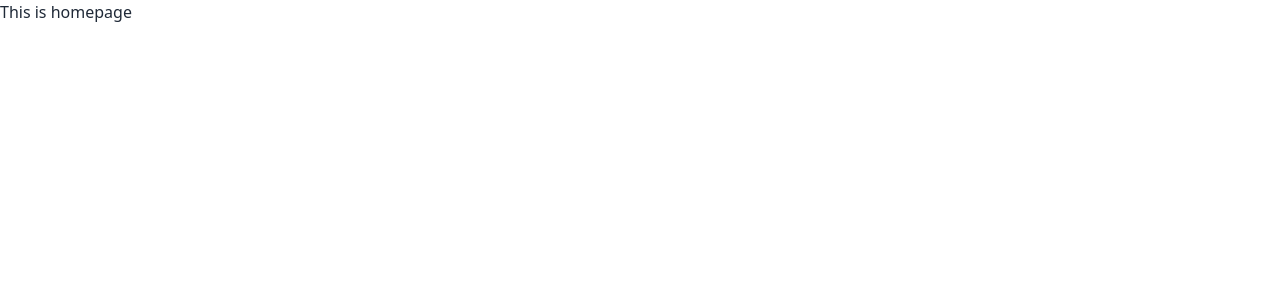
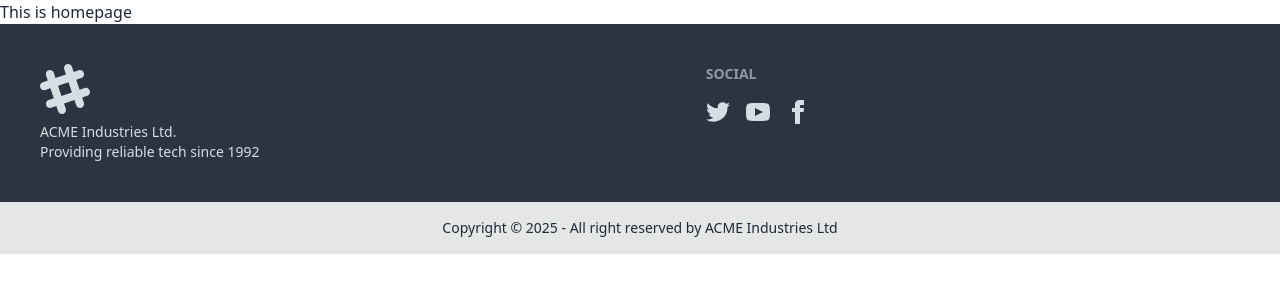
Before and after one commit to ahasan-ullah/Bistro-Boss-Client, a React (Vite) app: page / in a window 1280 px wide. Shown: the top 300 px of the page. Built offline with nearby package versions, Linux system fonts and the light colour scheme.

Commit message:
footer added

```diff
--- a/src/layout/Main.jsx
+++ b/src/layout/Main.jsx
@@ -1,9 +1,11 @@
 import { Outlet } from "react-router-dom";
+import Footer from "../pages/Shared/Footer";
 
 const Main = () => {
   return (
     <div>
       <Outlet></Outlet>
+      <Footer></Footer>
     </div>
   );
 };
--- a/src/main.jsx
+++ b/src/main.jsx
@@ -1,11 +1,13 @@
-import { StrictMode } from 'react'
-import { createRoot } from 'react-dom/client'
-import './index.css'
-import { RouterProvider } from 'react-router-dom'
-import router from './routes/Routes'
+import { StrictMode } from "react";
+import { createRoot } from "react-dom/client";
+import "./index.css";
+import { RouterProvider } from "react-router-dom";
+import router from "./routes/Routes";
 
-createRoot(document.getElementById('root')).render(
+createRoot(document.getElementById("root")).render(
   <StrictMode>
-    <RouterProvider router={router}></RouterProvider>
-  </StrictMode>,
-)
+    <div className="max-w-screen-xl mx-auto">
+      <RouterProvider router={router}></RouterProvider>
+    </div>
+  </StrictMode>
+);
--- /dev/null
+++ b/src/pages/Shared/Footer.jsx
@@ -0,0 +1,74 @@
+const Footer = () => {
+  return (
+    <footer>
+      <div className="footer bg-neutral text-neutral-content p-10">
+        <aside>
+          <svg
+            width="50"
+            height="50"
+            viewBox="0 0 24 24"
+            xmlns="http://www.w3.org/2000/svg"
+            fillRule="evenodd"
+            clipRule="evenodd"
+            className="fill-current"
+          >
+            <path d="M22.672 15.226l-2.432.811.841 2.515c.33 1.019-.209 2.127-1.23 2.456-1.15.325-2.148-.321-2.463-1.226l-.84-2.518-5.013 1.677.84 2.517c.391 1.203-.434 2.542-1.831 2.542-.88 0-1.601-.564-1.86-1.314l-.842-2.516-2.431.809c-1.135.328-2.145-.317-2.463-1.229-.329-1.018.211-2.127 1.231-2.456l2.432-.809-1.621-4.823-2.432.808c-1.355.384-2.558-.59-2.558-1.839 0-.817.509-1.582 1.327-1.846l2.433-.809-.842-2.515c-.33-1.02.211-2.129 1.232-2.458 1.02-.329 2.13.209 2.461 1.229l.842 2.515 5.011-1.677-.839-2.517c-.403-1.238.484-2.553 1.843-2.553.819 0 1.585.509 1.85 1.326l.841 2.517 2.431-.81c1.02-.33 2.131.211 2.461 1.229.332 1.018-.21 2.126-1.23 2.456l-2.433.809 1.622 4.823 2.433-.809c1.242-.401 2.557.484 2.557 1.838 0 .819-.51 1.583-1.328 1.847m-8.992-6.428l-5.01 1.675 1.619 4.828 5.011-1.674-1.62-4.829z"></path>
+          </svg>
+          <p>
+            ACME Industries Ltd.
+            <br />
+            Providing reliable tech since 1992
+          </p>
+        </aside>
+        <nav>
+          <h6 className="footer-title">Social</h6>
+          <div className="grid grid-flow-col gap-4">
+            <a>
+              <svg
+                xmlns="http://www.w3.org/2000/svg"
+                width="24"
+                height="24"
+                viewBox="0 0 24 24"
+                className="fill-current"
+              >
+                <path d="M24 4.557c-.883.392-1.832.656-2.828.775 1.017-.609 1.798-1.574 2.165-2.724-.951.564-2.005.974-3.127 1.195-.897-.957-2.178-1.555-3.594-1.555-3.179 0-5.515 2.966-4.797 6.045-4.091-.205-7.719-2.165-10.148-5.144-1.29 2.213-.669 5.108 1.523 6.574-.806-.026-1.566-.247-2.229-.616-.054 2.281 1.581 4.415 3.949 4.89-.693.188-1.452.232-2.224.084.626 1.956 2.444 3.379 4.6 3.419-2.07 1.623-4.678 2.348-7.29 2.04 2.179 1.397 4.768 2.212 7.548 2.212 9.142 0 14.307-7.721 13.995-14.646.962-.695 1.797-1.562 2.457-2.549z"></path>
+              </svg>
+            </a>
+            <a>
+              <svg
+                xmlns="http://www.w3.org/2000/svg"
+                width="24"
+                height="24"
+                viewBox="0 0 24 24"
+                className="fill-current"
+              >
+                <path d="M19.615 3.184c-3.604-.246-11.631-.245-15.23 0-3.897.266-4.356 2.62-4.385 8.816.029 6.185.484 8.549 4.385 8.816 3.6.245 11.626.246 15.23 0 3.897-.266 4.356-2.62 4.385-8.816-.029-6.185-.484-8.549-4.385-8.816zm-10.615 12.816v-8l8 3.993-8 4.007z"></path>
+              </svg>
+            </a>
+            <a>
+              <svg
+                xmlns="http://www.w3.org/2000/svg"
+                width="24"
+                height="24"
+                viewBox="0 0 24 24"
+                className="fill-current"
+              >
+                <path d="M9 8h-3v4h3v12h5v-12h3.642l.358-4h-4v-1.667c0-.955.192-1.333 1.115-1.333h2.885v-5h-3.808c-3.596 0-5.192 1.583-5.192 4.615v3.385z"></path>
+              </svg>
+            </a>
+          </div>
+        </nav>
+      </div>
+      <div className="footer footer-center bg-base-300 text-base-content p-4">
+        <aside>
+          <p>
+            Copyright © {new Date().getFullYear()} - All right reserved by ACME
+            Industries Ltd
+          </p>
+        </aside>
+      </div>
+    </footer>
+  );
+};
+
+export default Footer;
```
